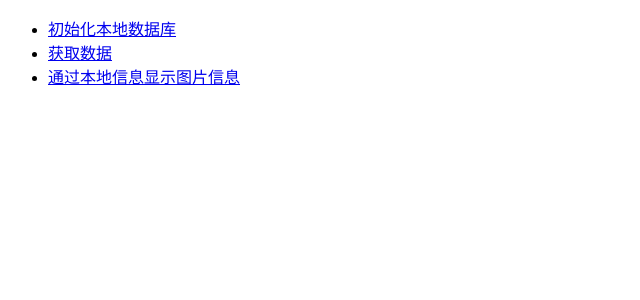
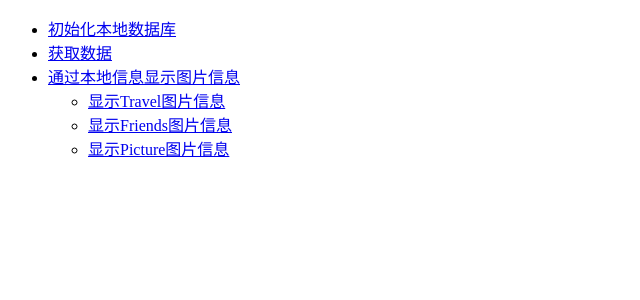
Before and after one commit to jasonycz/local, a PHP site: page /script/index.php in a window 1280 px wide. Shown: the top 300 px of the page, without its empty margins (0-640 px from the left). Run offline with PHP 8.4, Linux system fonts and the light colour scheme.

```diff
--- a/script/ShowPicFromLocal.php
+++ b/script/ShowPicFromLocal.php
@@ -54,7 +54,7 @@ class ShowPicFromLocal
             $section_dir = $url_arr[4];
             $filename = $url_arr[5].'_'.$url_arr[6].'.jpeg';
             $local_pic_url = $base_dir.$section_dir.'/'.$filename;
-            echo "<img src= ".$local_pic_url." style=width:300px;height:300px;margin-left:10px;  />";
+            echo "<img src= ".$local_pic_url." style=width:300px;height:50%;margin-left:10px;  />";
 
         }
     }
@@ -93,8 +93,9 @@ class ShowPicFromLocal
 
 
 }
+    echo '<a href="./index.php">script主界面</a><br><br>';
     $show_pic_from_local = new ShowPicFromLocal();
-    $board_name = 'Travel';
+    $board_name = $_GET['board_name'];
 
     // 获取文件夹中的图片信息
     // $path = $_SERVER['DOCUMENT_ROOT'].'/pic/'.$board_name.'/';
--- a/script/index.php
+++ b/script/index.php
@@ -7,7 +7,13 @@
 	<ul>
 		<li><a href="./InitDatabase.php">初始化本地数据库</a></li>
 		<li><a href="./GetDataFromOnlineToLocal.php">获取数据</a></li>
-		<li><a href="./ShowPicFromLocal.php">通过本地信息显示图片信息</a></li>
+		<li><a href="#">通过本地信息显示图片信息</a></li>
+		<ul>
+			<li><a href="./ShowPicFromLocal.php?board_name=Travel">显示Travel图片信息</a></li>
+			<li><a href="./ShowPicFromLocal.php?board_name=Friends">显示Friends图片信息</a></li>
+			<li><a href="./ShowPicFromLocal.php?board_name=Picture">显示Picture图片信息</a></li>
+		</ul>
+
 	</ul>
 
 </body>
```
